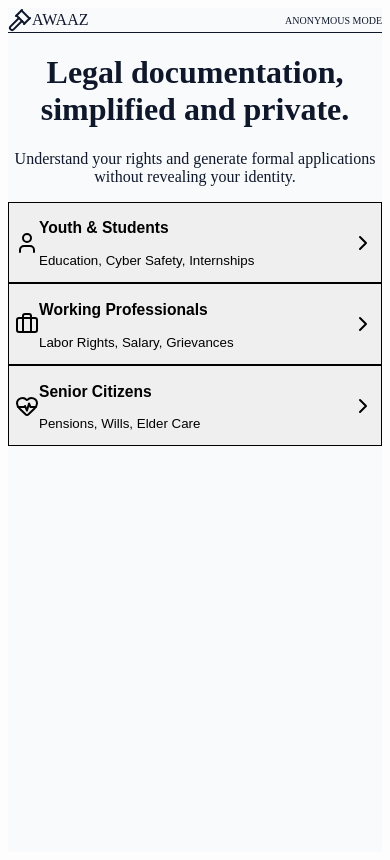
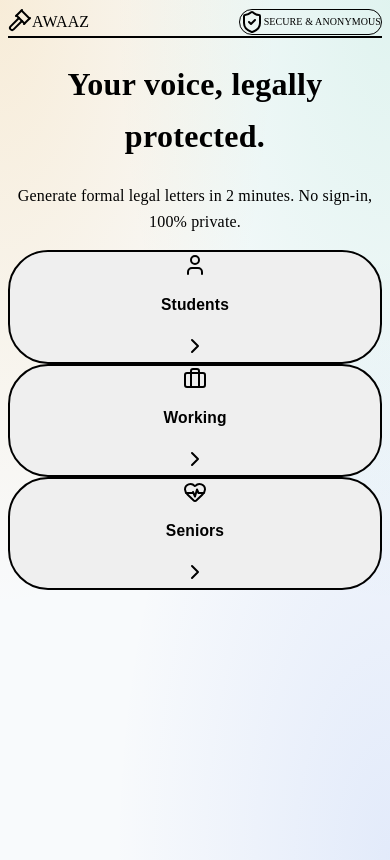
Before and after one commit to ananyasshiggaoncv25-dot/awaaz-legal-companion, a Next.js app: page / in a window 390 px wide. Built offline with nearby package versions, Linux system fonts and the light colour scheme.

Commit message:
made some changes to the global styles and updated the main page component to improve the layout and responsiveness.

```diff
--- a/app/globals.css
+++ b/app/globals.css
@@ -3,27 +3,30 @@
 @tailwind utilities;
 
 :root {
-  --background: #fdfdfe; /* Crisp, slightly cool white */
-  --foreground: #0f172a; /* Deep Navy Slate */
-  --primary: #1e1b4b;   /* Midnight Indigo */
+  --background: #ffffff;
+  --foreground: #0f172a;
 }
 
 body {
-  background-color: var(--background);
-  color: var(--foreground);
-  /* This line below prevents font smudging */
+  background-color: #f8fafc;
+  /* Vibrant but professional background */
+  background-image:
+    radial-gradient(at 0% 0%, rgba(245, 158, 11, 0.15) 0px, transparent 50%),
+    radial-gradient(at 100% 0%, rgba(16, 185, 129, 0.1) 0px, transparent 50%),
+    radial-gradient(at 100% 100%, rgba(37, 99, 235, 0.1) 0px, transparent 50%);
+  min-height: 100vh;
   -webkit-font-smoothing: antialiased;
-  -moz-osx-font-smoothing: grayscale;
-  text-rendering: optimizeLegibility;
 }
 
-/* Custom class for the legal paper effect */
 .legal-paper {
   background: white;
-  box-shadow:
-    0 1px 1px hsl(0deg 0% 0% / 0.075),
-    0 2px 2px hsl(0deg 0% 0% / 0.075),
-    0 4px 4px hsl(0deg 0% 0% / 0.075),
-    0 8px 8px hsl(0deg 0% 0% / 0.075);
-  line-height: 1.8; /* Extra breathing room for text */
+  box-shadow: 0 10px 25px -5px rgba(0, 0, 0, 0.1), 0 8px 10px -6px rgba(0, 0, 0, 0.1);
+  line-height: 1.8;
+  border-left: 4px solid #3b82f6; /* Blue spine */
 }
+
+/* Fix text smudging */
+p, h1, h2, h3, span {
+  letter-spacing: 0.01em;
+  line-height: 1.6;
+}
--- a/app/page.tsx
+++ b/app/page.tsx
@@ -4,11 +4,11 @@ import React, { useState } from "react";
 import {
   Gavel, User, Briefcase, HeartPulse,
   ChevronRight, ChevronLeft, CheckCircle,
-  Download, RotateCcw, ShieldCheck, Info
+  Download, RotateCcw, ShieldCheck, Zap, Star
 } from "lucide-react";
 import { motion, AnimatePresence } from "framer-motion";
 
-export default function AwaazApp() {
+export default function AwaazVibrantApp() {
   const [step, setStep] = useState(1);
   const [demographic, setDemographic] = useState<string | null>(null);
   const [selectedProblem, setSelectedProblem] = useState<any>(null);
@@ -18,29 +18,62 @@ export default function AwaazApp() {
 
   const PROBLEMS: any = {
     Youth: [
-      { id: "cyber", title: "Cyber Harassment", rights: ["Section 66E IT Act: Privacy Protection", "Right to immediate digital content removal", "Zero-FIR: File at any station"] },
-      { id: "rti", title: "RTI for Education", rights: ["Right to inspect evaluated scripts", "30-Day Mandatory Disclosure", "Protection against retaliation"] }
+      { id: "cyber", title: "Cyber Harassment", color: "bg-orange-500", rights: ["Section 66E IT Act: Privacy Protection", "Right to have content removed", "Zero-FIR: File anywhere"] },
+      { id: "rti", title: "RTI for Exams", color: "bg-amber-500", rights: ["Right to inspect answer sheets", "30-Day Mandatory Disclosure", "Nominal Student Fees"] }
     ],
     "Working Adult": [
-      { id: "wages", title: "Unpaid Wages Recovery", rights: ["Payment of Wages Act 1936", "Interest on delayed salary", "Right to notice period pay"] },
-      { id: "scheme", title: "Govt Scheme Access", rights: ["Transparency in Benefit Allocation", "Direct Benefit Transfer Rights", "15-Day Grievance Window"] }
+      { id: "wages", title: "Unpaid Wages", color: "bg-blue-600", rights: ["Payment of Wages Act 1936", "Interest on delayed salary", "Conciliation Rights"] },
+      { id: "scheme", title: "Govt Schemes", color: "bg-teal-600", rights: ["Transparency in Benefits", "Direct Benefit Transfer Rights", "15-Day Resolution Window"] }
     ],
     Senior: [
-      { id: "pension", title: "Pension & Arrears", rights: ["Pension as a Fundamental Right", "Digital Life Certificate Access", "Senior Citizen Welfare Act 2007"] }
+      { id: "pension", title: "Pension Issues", color: "bg-rose-600", rights: ["Pension is a Fundamental Right", "Digital Life Certificate Access", "Senior Citizen Act Protection"] }
     ]
   };
 
+  // --- DOWNLOAD LOGIC ---
+  const downloadAsFile = () => {
+    const docText = `
+TO: The Authority In-Charge, ${opponent || "Concerned Department"}
+SUBJECT: FORMAL APPLICATION REGARDING ${selectedProblem?.title.toUpperCase()}
+DATE: ${new Date().toLocaleDateString()}
+
+Dear Sir/Madam,
+
+I, ${userName || "Anonymous Participant"}, am filing this formal grievance.
+
+INCIDENT DETAILS:
+${incident || "No details provided."}
+
+As per my rights under Indian Law (specifically ${selectedProblem?.rights[0]}), I request immediate action.
+
+Regards,
+${userName || "Anonymous Participant"}
+    `;
+
+    const blob = new Blob([docText], { type: "text/plain" });
+    const url = URL.createObjectURL(blob);
+    const link = document.createElement("a");
+    link.href = url;
+    link.download = `Awaaz_Legal_Draft_${selectedProblem?.id}.txt`;
+    document.body.appendChild(link);
+    link.click();
+    document.body.removeChild(link);
+  };
+
   return (
-    <div className="min-h-screen bg-[#F8FAFC]">
-      {/* CLEAN MINIMAL NAV */}
-      <nav className="bg-white/80 backdrop-blur-md border-b border-slate-100 sticky top-0 z-50">
-        <div className="max-w-5xl mx-auto px-6 h-16 flex justify-between items-center">
-          <div className="flex items-center gap-2">
-            <Gavel className="w-6 h-6 text-indigo-900" />
-            <span className="font-bold text-lg tracking-tight text-indigo-950 uppercase">Awaaz</span>
+    <div className="min-h-screen text-slate-900 font-sans">
+      {/* VIBRANT NAV */}
+      <nav className="bg-white/90 backdrop-blur-md border-b-2 border-orange-100 sticky top-0 z-50">
+        <div className="max-w-5xl mx-auto px-6 h-20 flex justify-between items-center">
+          <div className="flex items-center gap-3">
+            <div className="bg-gradient-to-br from-orange-500 to-amber-600 p-2.5 rounded-xl shadow-lg shadow-orange-200">
+              <Gavel className="w-6 h-6 text-white" />
             </div>
-          <div className="flex items-center gap-4">
-            <span className="text-[10px] font-black bg-indigo-50 text-indigo-700 px-2 py-1 rounded tracking-widest uppercase">Anonymous Mode</span>
+            <span className="font-black text-2xl tracking-tighter text-blue-900 uppercase">Awaaz</span>
+          </div>
+          <div className="flex items-center gap-2 px-4 py-2 bg-emerald-50 rounded-full border border-emerald-100">
+            <ShieldCheck className="w-4 h-4 text-emerald-600" />
+            <span className="text-[10px] font-black text-emerald-700 uppercase tracking-widest">Secure & Anonymous</span>
           </div>
         </div>
       </nav>
@@ -48,38 +81,34 @@ export default function AwaazApp() {
       <main className="max-w-3xl mx-auto px-6 py-12">
         <AnimatePresence mode="wait">
 
-          {/* STEP 1: WELCOME */}
+          {/* STEP 1: CATEGORIES */}
           {step === 1 && (
-            <motion.div key="s1" initial={{ opacity: 0 }} animate={{ opacity: 1 }} className="space-y-10">
-              <div className="space-y-4 text-center">
-                <h1 className="text-4xl md:text-5xl font-extrabold text-slate-900 tracking-tight leading-tight">
-                  Legal documentation, <br />
-                  <span className="text-indigo-600">simplified and private.</span>
+            <motion.div key="s1" initial={{ opacity: 0, scale: 0.9 }} animate={{ opacity: 1, scale: 1 }} className="space-y-8">
+              <div className="text-center space-y-4">
+                <h1 className="text-5xl font-black text-blue-950 leading-[1.1] tracking-tight">
+                  Your voice, <span className="text-orange-500">legally protected.</span>
                 </h1>
-                <p className="text-slate-500 text-lg leading-relaxed max-w-lg mx-auto">
-                  Understand your rights and generate formal applications without revealing your identity.
+                <p className="text-slate-500 text-lg font-medium max-w-lg mx-auto leading-relaxed">
+                  Generate formal legal letters in 2 minutes. No sign-in, 100% private.
                 </p>
               </div>
 
-              <div className="grid gap-4">
+              <div className="grid md:grid-cols-3 gap-6">
                 {[
-                  { id: "Youth", label: "Youth & Students", sub: "Education, Cyber Safety, Internships", icon: User },
-                  { id: "Working Adult", label: "Working Professionals", sub: "Labor Rights, Salary, Grievances", icon: Briefcase },
-                  { id: "Senior", label: "Senior Citizens", sub: "Pensions, Wills, Elder Care", icon: HeartPulse }
-                ].map((card) => (
+                  { id: "Youth", label: "Students", icon: User, color: "from-orange-400 to-amber-500", shadow: "shadow-orange-100" },
+                  { id: "Working Adult", label: "Working", icon: Briefcase, color: "from-blue-500 to-indigo-600", shadow: "shadow-blue-100" },
+                  { id: "Senior", label: "Seniors", icon: HeartPulse, color: "from-emerald-500 to-teal-600", shadow: "shadow-emerald-100" }
+                ].map((item) => (
                   <button
-                    key={card.id}
-                    onClick={() => { setDemographic(card.id); setStep(2); }}
-                    className="flex items-center p-6 bg-white border border-slate-200 rounded-2xl hover:border-indigo-400 hover:shadow-lg transition-all group text-left"
+                    key={item.id}
+                    onClick={() => { setDemographic(item.id); setStep(2); }}
+                    className={`p-8 bg-white border-2 border-slate-50 rounded-[2.5rem] ${item.shadow} hover:shadow-2xl transition-all group relative overflow-hidden`}
                   >
-                    <div className="w-12 h-12 bg-slate-50 rounded-xl flex items-center justify-center group-hover:bg-indigo-600 group-hover:text-white transition-colors">
-                      <card.icon className="w-6 h-6" />
+                    <div className={`w-14 h-14 bg-gradient-to-br ${item.color} rounded-2xl flex items-center justify-center mb-6 shadow-lg`}>
+                      <item.icon className="w-7 h-7 text-white" />
                     </div>
-                    <div className="ml-5">
-                      <h3 className="font-bold text-slate-900 text-lg tracking-tight">{card.label}</h3>
-                      <p className="text-slate-500 text-sm leading-relaxed">{card.sub}</p>
-                    </div>
-                    <ChevronRight className="ml-auto w-5 h-5 text-slate-300" />
+                    <h3 className="font-black text-xl text-slate-800">{item.label}</h3>
+                    <ChevronRight className="mt-4 w-6 h-6 text-slate-300 group-hover:text-blue-600 transition-colors" />
                   </button>
                 ))}
               </div>
@@ -88,136 +117,113 @@ export default function AwaazApp() {
 
           {/* STEP 2: PROBLEM SELECTION */}
           {step === 2 && (
-            <motion.div key="s2" initial={{ opacity: 0, x: 20 }} animate={{ opacity: 1, x: 0 }} className="space-y-6">
-              <button onClick={() => setStep(1)} className="text-indigo-600 font-bold text-xs uppercase tracking-widest flex items-center gap-1">
-                <ChevronLeft className="w-4 h-4" /> Back
+            <motion.div key="s2" initial={{ opacity: 0, x: 50 }} animate={{ opacity: 1, x: 0 }} className="space-y-6">
+              <button onClick={() => setStep(1)} className="flex items-center gap-2 text-blue-600 font-black text-xs uppercase tracking-[0.2em]">
+                <ChevronLeft className="w-4 h-4" /> Go Back
               </button>
-              <h2 className="text-2xl font-extrabold text-slate-900 tracking-tight">Select your concern:</h2>
-              <div className="grid gap-3">
+              <h2 className="text-3xl font-black text-blue-950 tracking-tight">Select the issue:</h2>
+              <div className="grid gap-4">
                 {demographic && PROBLEMS[demographic].map((p: any) => (
                   <button
                     key={p.id}
                     onClick={() => { setSelectedProblem(p); setStep(3); }}
-                    className="p-5 bg-white border border-slate-200 rounded-xl hover:border-indigo-600 flex justify-between items-center group transition-all"
+                    className="p-6 bg-white border-l-8 border-l-blue-500 border border-slate-200 rounded-2xl flex justify-between items-center group hover:shadow-xl transition-all"
                   >
-                    <span className="font-bold text-slate-700 tracking-tight">{p.title}</span>
-                    <ChevronRight className="w-4 h-4 text-slate-300 group-hover:text-indigo-600" />
+                    <div className="flex items-center gap-4">
+                      <div className="bg-blue-50 p-2 rounded-lg"><Zap className="w-5 h-5 text-blue-600" /></div>
+                      <span className="font-bold text-xl text-slate-700 tracking-tight">{p.title}</span>
+                    </div>
+                    <ChevronRight className="w-6 h-6 text-slate-200 group-hover:text-blue-600" />
                   </button>
                 ))}
               </div>
             </motion.div>
           )}
 
-          {/* STEP 3: THE KNOWLEDGE CARD */}
+          {/* STEP 3: THE VIBRANT KNOWLEDGE CARD */}
           {step === 3 && (
-            <motion.div key="s3" initial={{ opacity: 0, scale: 0.98 }} animate={{ opacity: 1, scale: 1 }} className="space-y-8">
-              <div className="bg-indigo-950 text-white rounded-3xl p-8 md:p-10 shadow-2xl space-y-8">
-                <div className="space-y-2">
-                  <span className="text-indigo-400 font-black text-[10px] uppercase tracking-[0.3em]">Knowledge Base</span>
-                  <h2 className="text-3xl font-bold tracking-tight leading-tight">{selectedProblem?.title}</h2>
-                </div>
-
-                <div className="space-y-4">
+            <motion.div key="s3" initial={{ opacity: 0, y: 20 }} animate={{ opacity: 1, y: 0 }} className="space-y-8">
+              <div className="bg-gradient-to-br from-blue-900 via-indigo-900 to-slate-900 rounded-[3rem] p-10 text-white shadow-2xl relative overflow-hidden">
+                <Star className="absolute top-10 right-10 w-20 h-20 text-white/5 rotate-12" />
+                <div className="relative z-10">
+                  <span className="inline-block px-4 py-1 bg-blue-500/20 border border-blue-400/30 rounded-full text-blue-300 font-black text-[10px] uppercase tracking-widest mb-4">Indian Law Guide</span>
+                  <h2 className="text-4xl font-black mb-8 leading-tight">{selectedProblem?.title}</h2>
+                  <div className="space-y-4 mb-10">
                     {selectedProblem?.rights.map((r: string, i: number) => (
-                    <div key={i} className="flex gap-4 p-4 bg-white/5 rounded-xl border border-white/10">
-                      <ShieldCheck className="w-6 h-6 text-indigo-400 shrink-0" />
-                      <p className="text-indigo-50 text-base leading-relaxed">{r}</p>
+                      <div key={i} className="flex gap-4 p-5 bg-white/5 backdrop-blur-md rounded-2xl border border-white/10">
+                        <CheckCircle className="w-6 h-6 text-emerald-400 shrink-0" />
+                        <p className="text-lg font-medium text-blue-50 leading-relaxed">{r}</p>
                       </div>
                     ))}
                   </div>
-
-                <button
-                  onClick={() => setStep(4)}
-                  className="w-full py-4 bg-indigo-500 hover:bg-indigo-400 text-white rounded-xl font-bold text-lg shadow-xl shadow-indigo-900/40 transition-all"
-                >
-                  Draft Application
+                  <button onClick={() => setStep(4)} className="w-full py-5 bg-orange-500 hover:bg-orange-400 text-white rounded-2xl font-black text-xl shadow-xl shadow-orange-950/20 transition-all">
+                    Start Drafting Document
                   </button>
                 </div>
-              <div className="flex items-start gap-3 p-4 bg-blue-50 border border-blue-100 rounded-xl">
-                <Info className="w-5 h-5 text-blue-600 shrink-0 mt-0.5" />
-                <p className="text-xs text-blue-700 leading-relaxed font-medium">
-                  We generate a standard legal template based on these rights. You can edit the details in the next step.
-                </p>
               </div>
             </motion.div>
           )}
 
-          {/* STEP 4: INPUT FORM */}
+          {/* STEP 4: FORM */}
           {step === 4 && (
-            <motion.div key="s4" initial={{ opacity: 0, y: 10 }} animate={{ opacity: 1, y: 0 }} className="space-y-8">
+            <motion.div key="s4" initial={{ opacity: 0 }} animate={{ opacity: 1 }} className="space-y-8">
+              <h2 className="text-3xl font-black text-blue-950 tracking-tight">Case Details</h2>
+              <div className="space-y-6 bg-white p-8 rounded-[2rem] border border-slate-200 shadow-sm">
                 <div className="space-y-2">
-                <h2 className="text-2xl font-bold text-slate-900 tracking-tight">Application Details</h2>
-                <p className="text-slate-500 text-sm leading-relaxed italic">Provide necessary details for the formal document.</p>
+                  <label className="text-xs font-black uppercase text-blue-400 tracking-widest ml-1">Your Name</label>
+                  <input className="w-full p-5 bg-slate-50 border-2 border-slate-100 rounded-2xl focus:border-orange-500 outline-none transition-all font-bold text-slate-700" placeholder="E.g. Rajesh Kumar" value={userName} onChange={e => setUserName(e.target.value)} />
                 </div>
-
-              <div className="space-y-6">
-                <div className="space-y-1.5">
-                  <label className="text-[10px] font-black uppercase text-slate-400 tracking-widest ml-1">Your Name</label>
-                  <input className="w-full p-4 bg-white border border-slate-200 rounded-xl focus:ring-2 focus:ring-indigo-100 focus:border-indigo-600 outline-none transition-all font-medium text-slate-700" placeholder="E.g. Rajesh Kumar or 'Anonymous'" value={userName} onChange={e => setUserName(e.target.value)} />
+                <div className="space-y-2">
+                  <label className="text-xs font-black uppercase text-blue-400 tracking-widest ml-1">Against Whom?</label>
+                  <input className="w-full p-5 bg-slate-50 border-2 border-slate-100 rounded-2xl focus:border-orange-500 outline-none transition-all font-bold text-slate-700" placeholder="Person or Department" value={opponent} onChange={e => setOpponent(e.target.value)} />
                 </div>
-                <div className="space-y-1.5">
-                  <label className="text-[10px] font-black uppercase text-slate-400 tracking-widest ml-1">Opponent Name</label>
-                  <input className="w-full p-4 bg-white border border-slate-200 rounded-xl focus:ring-2 focus:ring-indigo-100 focus:border-indigo-600 outline-none transition-all font-medium text-slate-700" placeholder="E.g. ABC Pvt Ltd or Police Station Head" value={opponent} onChange={e => setOpponent(e.target.value)} />
+                <div className="space-y-2">
+                  <label className="text-xs font-black uppercase text-blue-400 tracking-widest ml-1">What happened?</label>
+                  <textarea rows={4} className="w-full p-5 bg-slate-50 border-2 border-slate-100 rounded-2xl focus:border-orange-500 outline-none transition-all font-bold text-slate-700" placeholder="Tell us what occurred..." value={incident} onChange={e => setIncident(e.target.value)} />
                 </div>
-                <div className="space-y-1.5">
-                  <label className="text-[10px] font-black uppercase text-slate-400 tracking-widest ml-1">Brief Description</label>
-                  <textarea rows={4} className="w-full p-4 bg-white border border-slate-200 rounded-xl focus:ring-2 focus:ring-indigo-100 focus:border-indigo-600 outline-none transition-all font-medium text-slate-700" placeholder="State exactly what happened..." value={incident} onChange={e => setIncident(e.target.value)} />
-                </div>
-                <button onClick={() => setStep(5)} className="w-full py-5 bg-indigo-950 text-white rounded-xl font-bold text-lg hover:shadow-2xl transition-all">
-                  Generate Final Document
-                </button>
+                <button onClick={() => setStep(5)} className="w-full py-5 bg-blue-900 text-white rounded-2xl font-black text-xl">Generate Letter</button>
               </div>
             </motion.div>
           )}
 
-          {/* STEP 5: FINAL OUTPUT */}
+          {/* STEP 5: OUTPUT & DOWNLOAD */}
           {step === 5 && (
-            <motion.div key="s5" initial={{ opacity: 0 }} animate={{ opacity: 1 }} className="space-y-8 pb-20">
-              <div className="flex justify-between items-center">
-                <h2 className="text-xl font-bold text-slate-900 tracking-tight">Final Application</h2>
+            <motion.div key="s5" initial={{ opacity: 0 }} animate={{ opacity: 1 }} className="space-y-8">
+              <div className="flex justify-between items-center bg-blue-50 p-4 rounded-2xl">
+                <p className="text-sm font-bold text-blue-700">Document ready for download.</p>
                 <div className="flex gap-2">
-                  <button onClick={() => window.print()} className="px-4 py-2 bg-indigo-600 text-white rounded-lg text-sm font-bold flex items-center gap-2 shadow-lg shadow-indigo-100">
-                    <Download className="w-4 h-4" /> PDF
+                  <button onClick={downloadAsFile} className="px-6 py-3 bg-orange-600 text-white rounded-xl font-black text-sm flex items-center gap-2 hover:bg-orange-500 transition-all shadow-lg shadow-orange-200">
+                    <Download className="w-5 h-5" /> Download File
                   </button>
-                  <button onClick={() => setStep(1)} className="px-4 py-2 border border-slate-200 text-slate-500 rounded-lg text-sm font-bold flex items-center gap-2 hover:bg-white transition-all">
-                    <RotateCcw className="w-4 h-4" /> Restart
+                  <button onClick={() => setStep(1)} className="px-6 py-3 border-2 border-blue-200 text-blue-600 rounded-xl font-black text-sm">
+                    <RotateCcw className="w-5 h-5" /> Reset
                   </button>
                 </div>
               </div>
 
-              <div className="legal-paper p-10 md:p-14 text-slate-800 text-base md:text-lg whitespace-pre-line leading-[2] border-t-8 border-indigo-900">
-                <div className="font-serif">
+              <div className="legal-paper p-10 md:p-16 text-slate-800 leading-[2.2] border-t-[12px] border-orange-500">
+                <div className="font-serif text-lg md:text-xl">
                   {`To,
                   The Authority In-Charge,
                   ${opponent || "[Recipient Name]"}
 
-                  Subject: FORMAL NOTICE REGARDING ${selectedProblem?.title.toUpperCase()}
+                  SUBJECT: FORMAL GRIEVANCE REGARDING ${selectedProblem?.title.toUpperCase()}
 
                   Date: ${new Date().toLocaleDateString('en-IN', { day: 'numeric', month: 'long', year: 'numeric' })}
 
-                  Dear Sir/Madam,
+                  Respected Authority,
 
-                  I, ${userName || "Anonymous Participant"}, wish to bring to your formal attention the following grievance:
+                  I, ${userName || "Anonymous Participant"}, am filing this formal notice regarding:
 
-                  ${incident || "[Details omitted]"}
+                  ${incident || "[No incident details provided]"}
 
-                  As per my rights under ${selectedProblem?.rights[0]}, I request immediate action regarding this matter. Please treat this as a formal notice.
+                  I request you to take action as per my rights under ${selectedProblem?.rights[0]}.
 
-                  Sincerely,
+                  Thanking you,
 
-                  (Signature)
+                  (Signed)
                   ${userName || "Anonymous Participant"}`}
                 </div>
-              </div>
-
-              <div className="p-6 bg-slate-900 text-slate-300 rounded-2xl space-y-4">
-                <h4 className="text-white font-bold tracking-tight">Next Steps:</h4>
-                <ul className="text-sm space-y-3 list-decimal list-inside leading-relaxed opacity-90">
-                  <li>Print 2 copies of this document.</li>
-                  <li>Sign both copies by hand.</li>
-                  <li>Hand one copy to the recipient and keep one as an "Office Copy".</li>
-                  <li>Ask the recipient to sign/stamp your Office Copy as "Received".</li>
-                </ul>
               </div>
             </motion.div>
           )}
```
Lines whose indentation alone changed are shown as unchanged.
